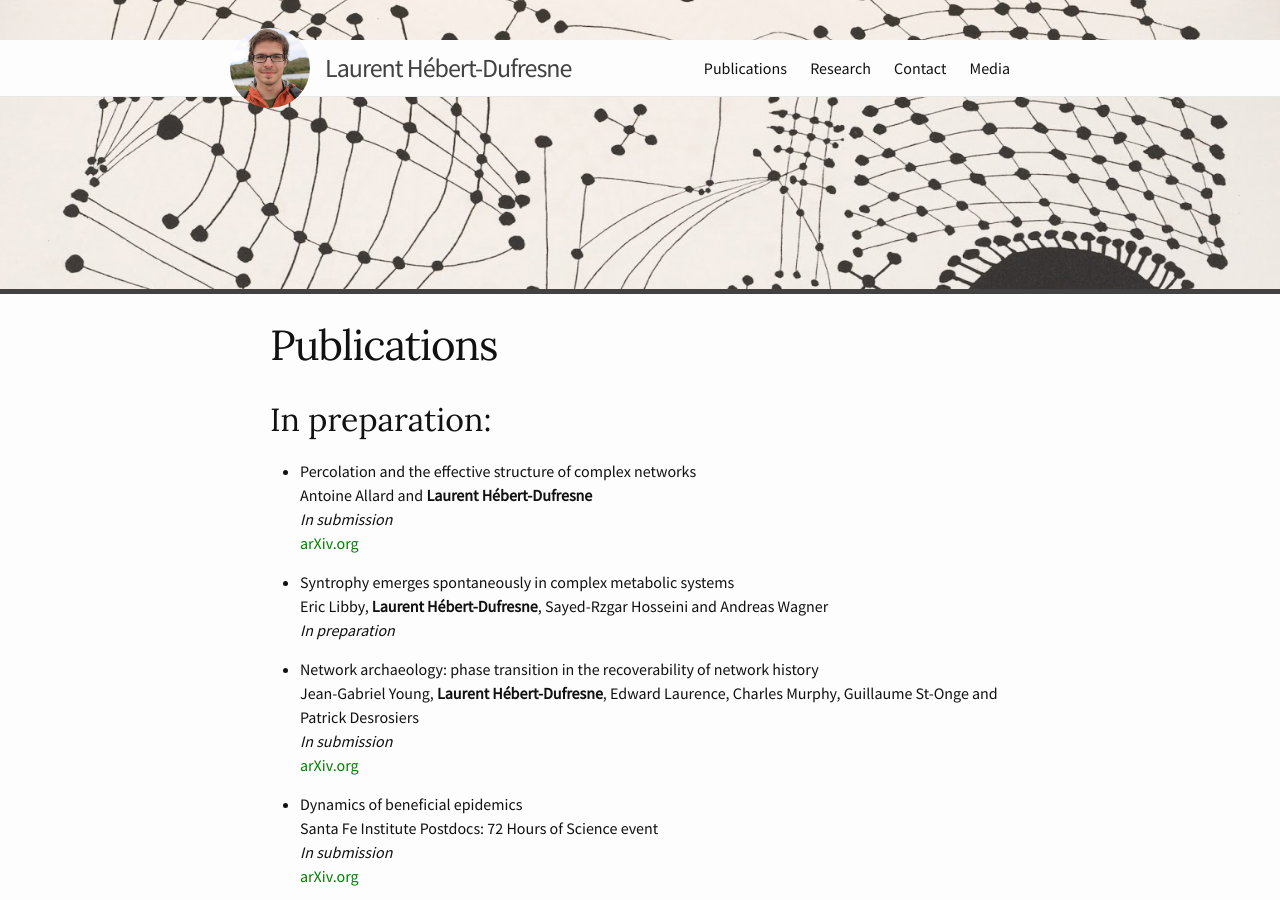
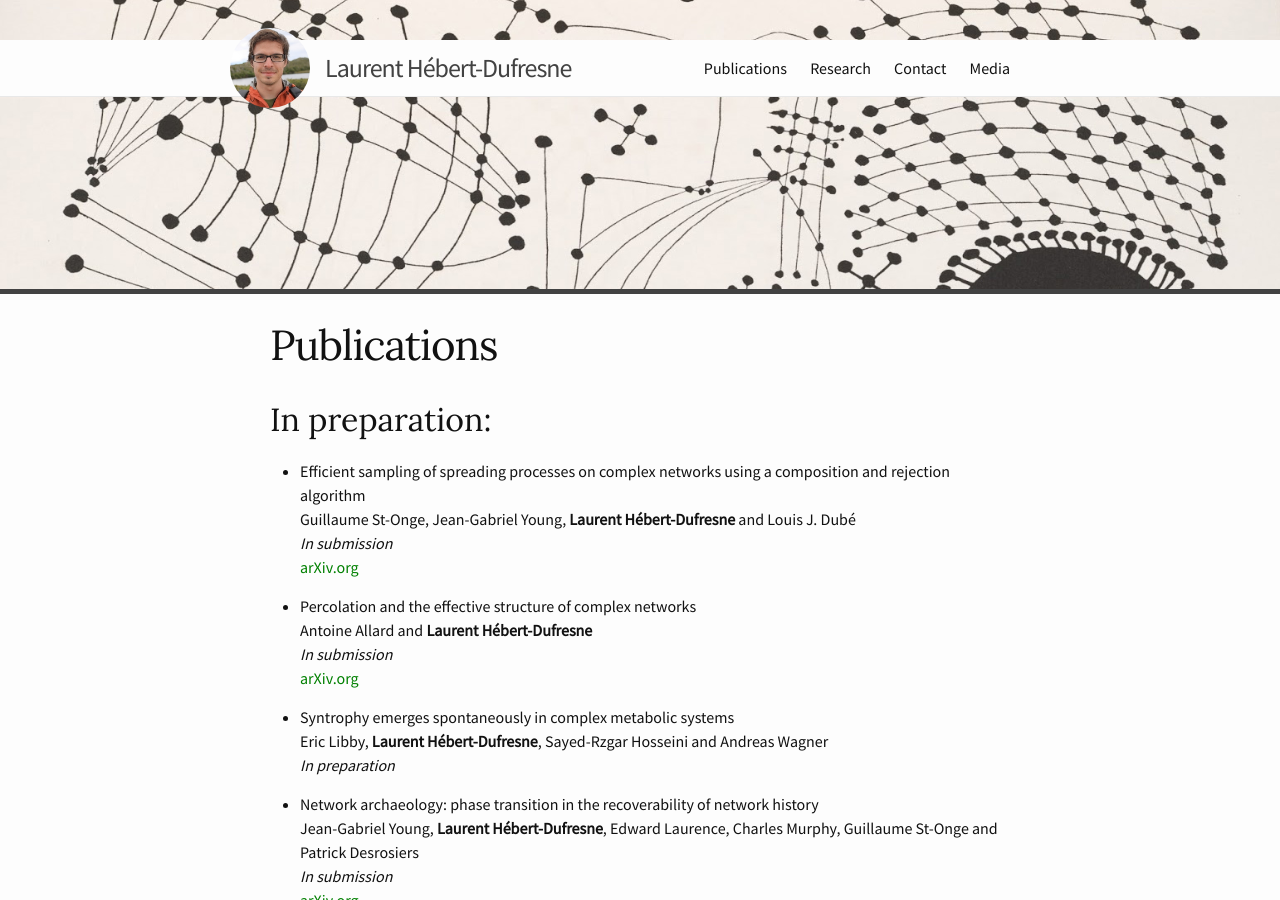
Before and after one commit to laurenthebertdufresne/laurenthebertdufresne.github.io, a Jekyll site: the page built from _pages/publications.md, in a window 1280 px wide and 900 px high. Built offline with Jekyll 4.4.1, drawn with Linux system fonts in a browser that asks for light colours.

Commit message:
New preprint

```diff
--- a/_pages/publications.md
+++ b/_pages/publications.md
@@ -6,6 +6,11 @@ weight: 3
 ---
 
 ## In preparation:
+
+*   Efficient sampling of spreading processes on complex networks using a composition and rejection algorithm
+    Guillaume St-Onge, Jean-Gabriel Young, **Laurent Hébert-Dufresne** and Louis J. Dubé
+    _In submission_
+    [arXiv.org](https://arxiv.org/abs/1808.05859)
 
 *   Percolation and the effective structure of complex networks
     Antoine Allard and **Laurent Hébert-Dufresne**
```
